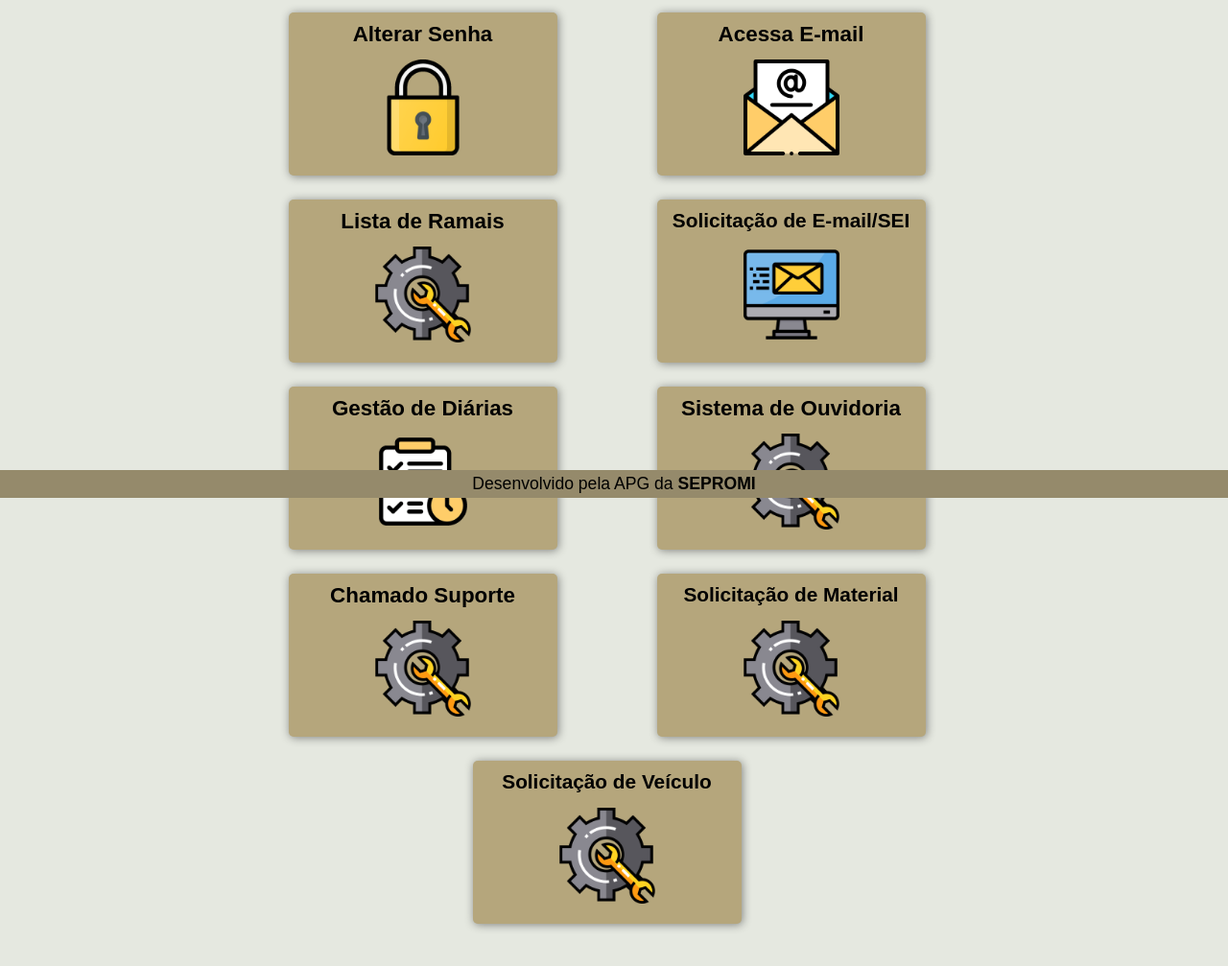
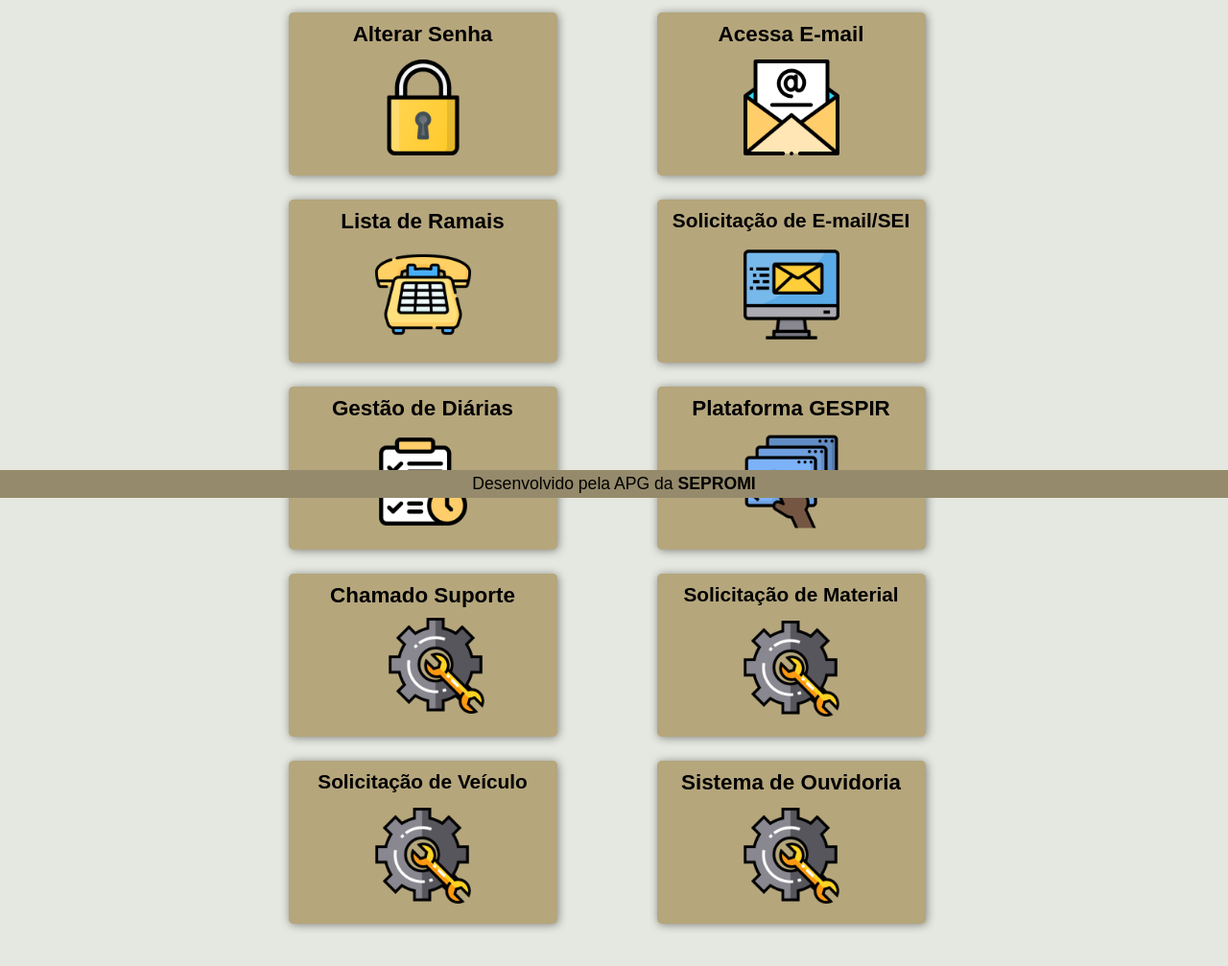
Before and after one commit to jaorocha/plataforma-sepromi, a plain HTML site: page index.html in a window 1280 px wide. Shown: the part 281-1288 px from the top of the page at 96% size. Before the commit the page ends 1259 px from the top, so only its background shows below. Drawn offline with nearby package versions, Linux system fonts and the light colour scheme.

Commit message:
Adicionando itens

```diff
--- a/css/caixas.css
+++ b/css/caixas.css
@@ -4,6 +4,7 @@
     display: flex;
     justify-content: space-around;
     flex-wrap: wrap;
+    margin: 0px 0px 60px 0px;
 }
 
 .caixas {
@@ -25,11 +26,11 @@
     }
 
 #caixa-2 {
-        background-image: url(../img/email.png);
-        }
+    background-image: url(../img/email.png);
+    }
 
 #caixa-3 {
-    background-image: url(../img/manutencao.png);
+    background-image: url(../img/ramal.png);
     }
 
 #caixa-4 {
@@ -41,11 +42,12 @@
     }
 
 #caixa-6 {
-    background-image: url(../img/manutencao.png);
+    background-image: url(../img/plataforma.png);
     }
 
 #caixa-7{
     background-image: url(../img/manutencao.png);
+    background-position: 58% 65%;
 }
 
 #caixa-8{
@@ -53,6 +55,10 @@
 }
 
 #caixa-9{
+    background-image: url(../img/manutencao.png);
+}
+
+#caixa-10{
     background-image: url(../img/manutencao.png);
 }
 
--- a/index.html
+++ b/index.html
@@ -64,11 +64,13 @@
                 </div>
             </a>
 
+            <a href="ramais/ramais/ramais.html" target="_blank">
                 <div class="shadow">
                     <div class="caixas" id="caixa-3">
                         <p class="legenda">Lista de Ramais</p>
                     </div>
                 </div>
+            </a>
 
             <a class="link-shadow" href="https://forms.office.com/pages/responsepage.aspx?id=9DXYTEBUj0CTo5dfwXw4SiDa8p86_bxBqKEyIw9Sv7ZUNlJJTUdCNlRSWTgyNTA4U0xZRk5YUDVJWS4u" target="_blank">
                 <div class="shadow">
@@ -86,11 +88,13 @@
                 </div>
             </a>
 
-            <div class="shadow">
-                    <div class="caixas" id="caixa-6">
-                        <p class="legenda">Sistema de Ouvidoria</p>
-                    </div>
-            </div>
+            <a href="http://www.forumgespir.sepromi.ba.gov.br/" target="_blank">
+                <div class="shadow">
+                        <div class="caixas" id="caixa-6">
+                            <p class="legenda">Plataforma GESPIR</p>
+                        </div>
+                </div>
+            </a>
 
             <div class="shadow">
                 <div class="caixas" id="caixa-7">
@@ -109,6 +113,13 @@
                     <p class="legenda-2">Solicitação de Veículo</p>
                 </div>
             </div>
+
+            <div class="shadow">
+                <div class="caixas" id="caixa-10">
+                    <p class="legenda">Sistema de Ouvidoria</p>
+                </div>
+            </div>
+
         </div>
     </main>
 
```
Also changed, not shown: img/material.png (added), img/plataforma.png (added), img/suporte.png (added), img/veículo.png (added).
